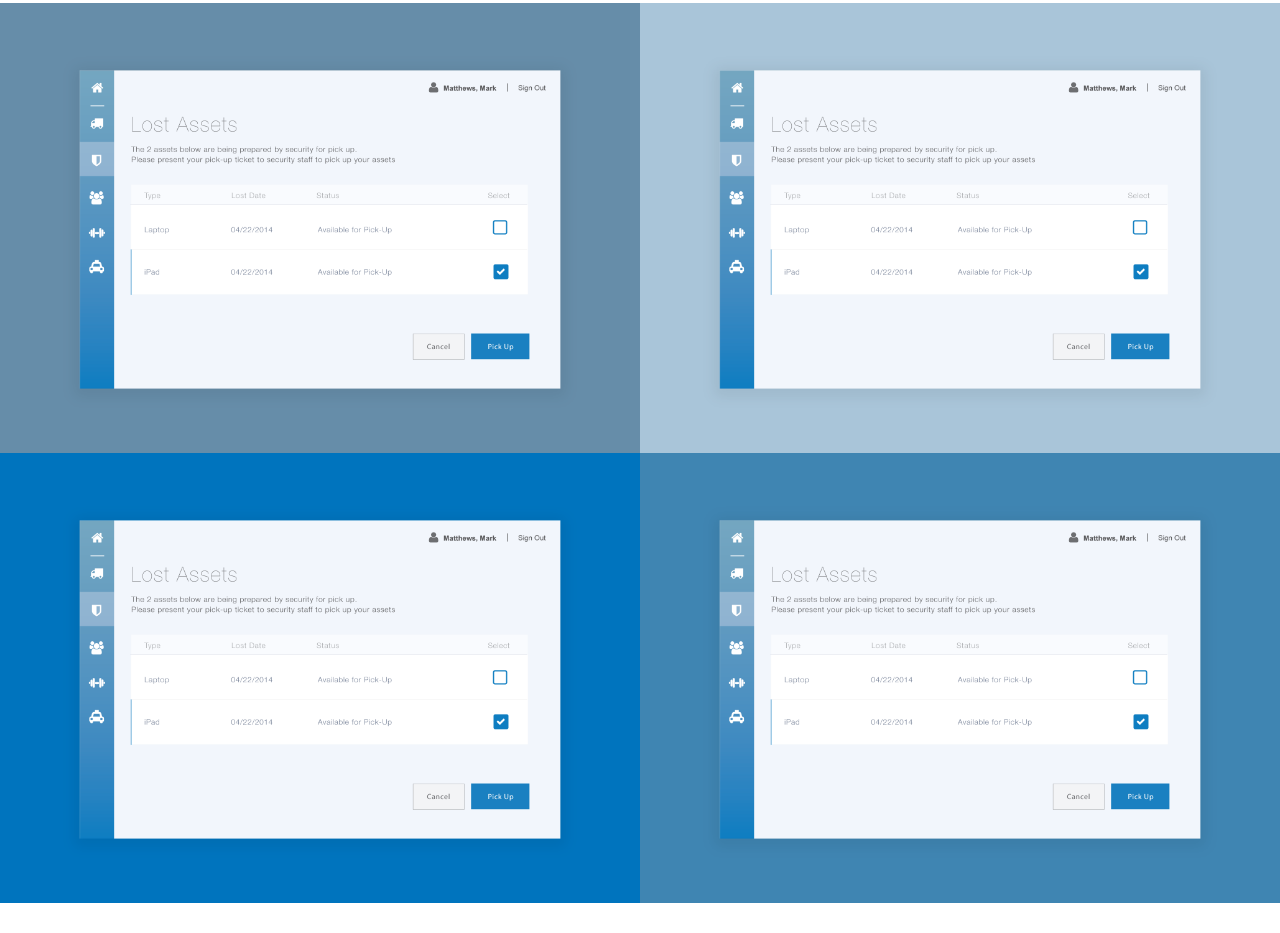
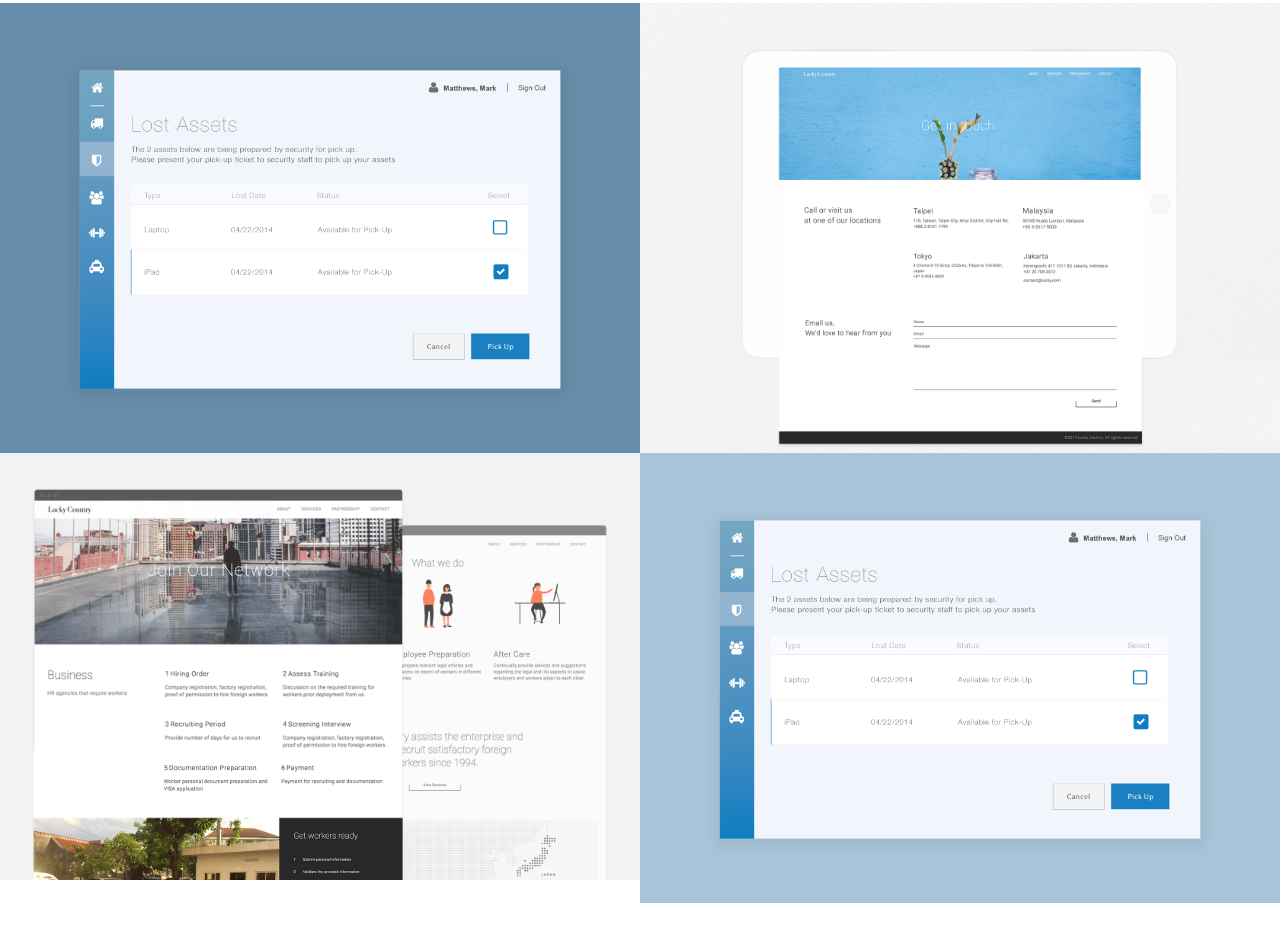
Before and after one commit to sseoin/portfolio, a website: page index.html in a window 1280 px wide. Shown: the part 193-1126 px from the top of the page. Drawn offline with nearby package versions, Linux system fonts and the light colour scheme.

Commit message:
Change images for sample overview page.

```diff
--- a/index.html
+++ b/index.html
@@ -133,7 +133,7 @@
       var projectView = new ProjectView({
         model: new Project({
           firstImgUrl: "images/mc.png",
-          secondImgUrl: "images/mc-2.png"
+          secondImgUrl: "images/Contact-us-ipad.png"
         })
       });
       projectView.$el.appendTo("#main-div");
@@ -141,8 +141,8 @@
 
       var projectView2 = new ProjectView({
         model: new Project({
-          firstImgUrl: "images/mc-4.png",
-          secondImgUrl: "images/mc-5.png"
+          firstImgUrl: "images/LC.png",
+          secondImgUrl: "images/mc-2.png"
         })
       });
       projectView2.$el.appendTo("#main-div");
```
Also changed, not shown: images/Contact-us-ipad.png (added), images/LC.png (added).
